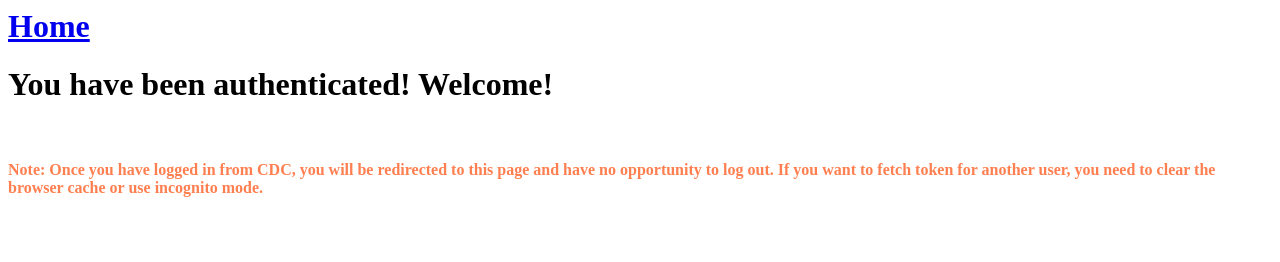
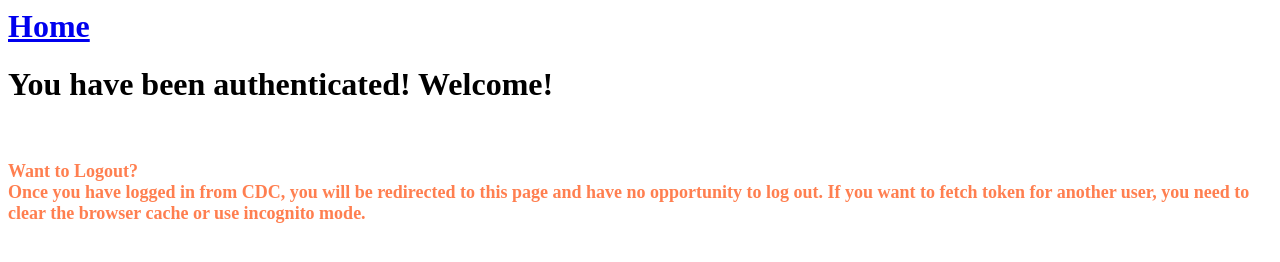
Before and after one commit to vinchen666/cdc-token-helper, a plain HTML site: page welcome.html in a window 1280 px wide. Drawn offline with Linux system fonts and the light colour scheme.

Commit message:
refine hints

```diff
--- a/welcome.html
+++ b/welcome.html
@@ -44,10 +44,10 @@
         <div id="data"></div>
         <br>
         <br>
-        <div style="color:coral; font-weight: bold;">
-            Note:
-            Once you have logged in from CDC, you will be redirected to this page and have no opportunity to log out.
-            If you want to fetch token for another user, you need to clear the browser cache or use incognito mode.
+        <div style="color:coral; font-weight: bold; font-size: large;">
+            <div>Want to Logout?</div>
+            <div>Once you have logged in from CDC, you will be redirected to this page and have no opportunity to log out.
+            If you want to fetch token for another user, you need to clear the browser cache or use incognito mode.</div>
         </div>
     </body>
 </html>
```
Also changed, not shown: 1 other file.
